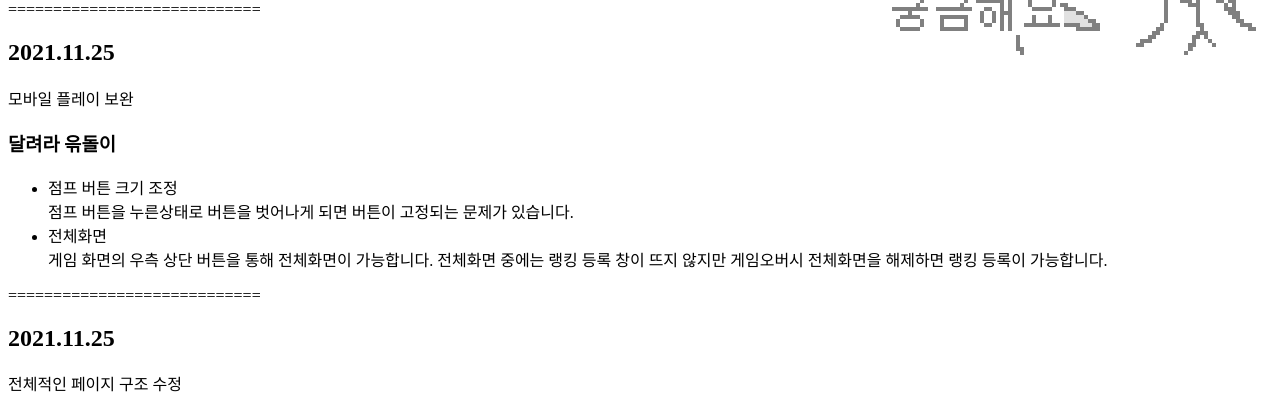
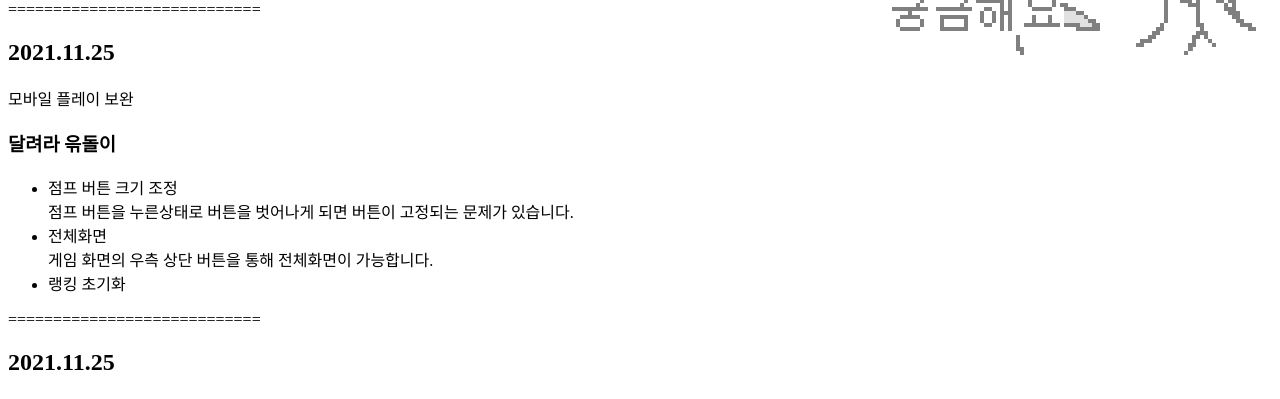
Before and after one commit to YudoriLand/YudoriLand.github.io, a website: page src/resources/html/update.html in a window 1280 px wide. Shown: the part 345-744 px from the top of the page. Drawn offline with Linux system fonts and the light colour scheme.

Commit message:
ver 1.0.2 prod

```diff
--- a/package.json
+++ b/package.json
@@ -1,6 +1,6 @@
 {
   "name": "Yudori's Land",
-  "version": "1.0.1",
+  "version": "1.0.2",
   "description": "browndust fan game page, mascot yudori's land",
   "private": true,
   "scripts": {
--- a/src/resources/html/update.html
+++ b/src/resources/html/update.html
@@ -47,7 +47,7 @@
                 점프 버튼을 누른상태로 버튼을 벗어나게 되면 버튼이 고정되는 문제가 있습니다.
                 <li>전체화면</li>
                 게임 화면의 우측 상단 버튼을 통해 전체화면이 가능합니다.
-                전체화면 중에는 랭킹 등록 창이 뜨지 않지만 게임오버시 전체화면을 해제하면 랭킹 등록이 가능합니다.
+                <li>랭킹 초기화</li>
             </ul>
         </div>
     </section>
```
